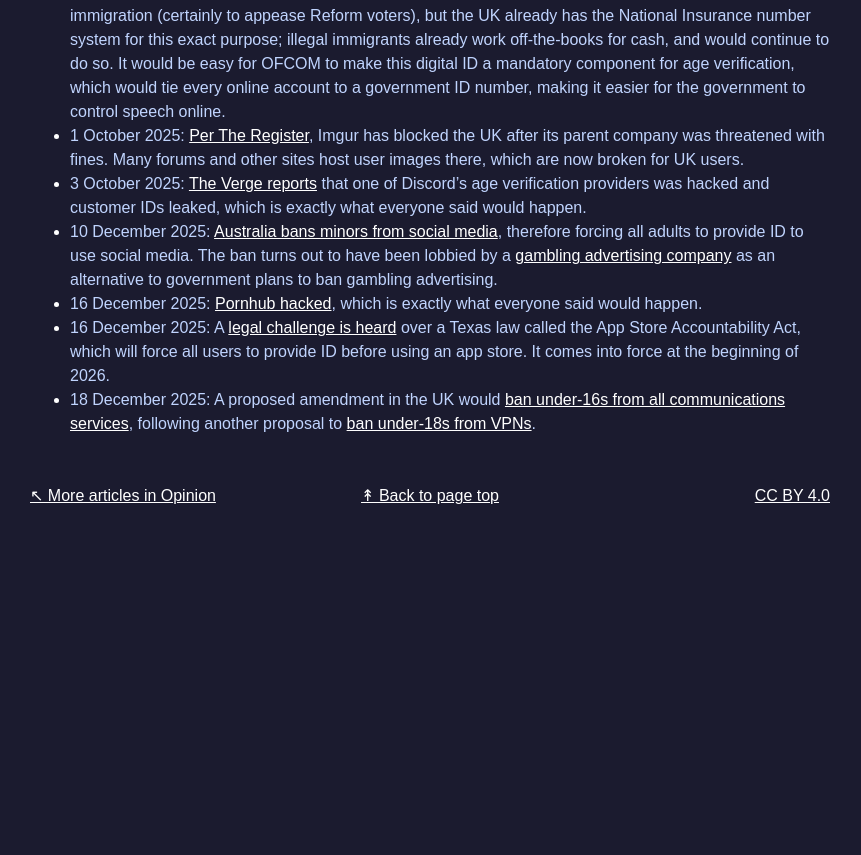
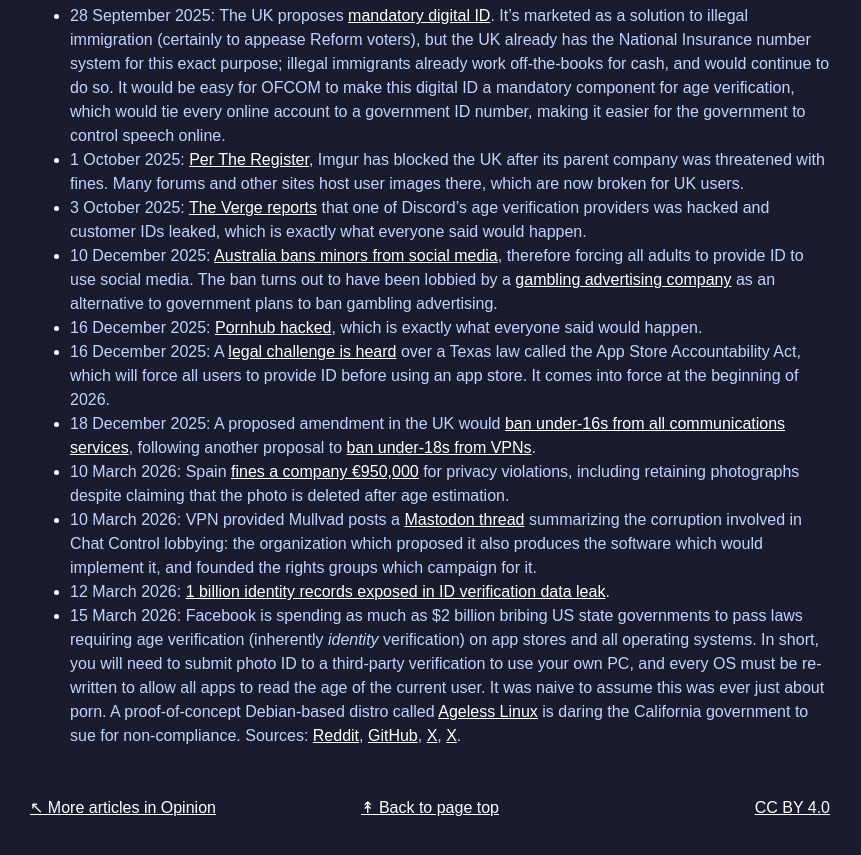
Before and after one commit to orbitalflower/orbitalflower.github.io, a Jekyll site: the page built from _posts/2025-08-03-online-safety-act-bad.md, in a window 1280 px wide and 900 px high, scrolled down 6626 px. Shown: the top 855 px of the window, without its empty margins (210-1071 px from the left). Built offline with Jekyll 4.4.1, drawn with Linux system fonts in a browser that asks for light colours; before the commit the page ends 7214 px from its top, so only the background shows below that; some of the changed text lies outside the part shown.

Commit message:
privacy nes

```diff
--- a/_posts/2025-08-03-online-safety-act-bad.md
+++ b/_posts/2025-08-03-online-safety-act-bad.md
@@ -343,6 +343,7 @@
 - [The UK Online Safety Act is about censorship, not safety](https://www.theregister.com/2025/08/21/the_uk_online_safety_act/) - The Register
 - [Discord customer service data breach leaks user info and scanned photo IDs](https://www.theverge.com/news/792032/discord-customer-service-data-breach-hack) - The Verge
 - [Age Verification and Age Gating: Resource Hub](https://www.eff.org/issues/age-verification) - EFF
+- [The web should remain anonymous by default](https://blog.mozilla.org/en/privacy-security/web-anonymity/) - Mozilla Blog
 
 ## Updates
 
@@ -394,3 +395,24 @@
 - 18 December 2025: A proposed amendment in the UK would
 [ban under-16s from all communications services](https://decoded.legal/blog/2025/12/a-proposed-legislative-amendment-to-attempt-to-ban-under-16s-in-the-uk-from-common-messaging-services-sharing-family-photos-using-wikipedia-and-doing-much-else-online-by-imposing-age-assurance-on-everyone/),
 following another proposal to [ban under-18s from VPNs](https://decoded.legal/blog/2025/12/a-proposed-legislative-amendment-to-attempt-to-compel-vpn-services-providers-to-prevent-anyone-under-18-in-the-uk-from-using-their-vpns/).
+- 10 March 2026: Spain [fines a company €950,000](https://ppc.land/spain-fines-yoti-eu950-000-over-biometric-data-and-consent-failures/)
+  for privacy violations, including retaining photographs despite claiming that
+  the photo is deleted after age estimation.
+- 10 March 2026: VPN provided Mullvad posts a
+  [Mastodon thread](https://mastodon.online/@mullvadnet/116206184902355562)
+  summarizing the corruption involved in Chat Control lobbying: the organization
+  which proposed it also produces the software which would implement it, and
+  founded the rights groups which campaign for it.
+- 12 March 2026: [1 billion identity records exposed in ID verification data leak](https://www.aol.com/articles/1-billion-identity-records-exposed-152505381.html).
+- 15 March 2026: Facebook is spending as much as $2 billion bribing US state
+  governments to pass laws requiring age verification (inherently _identity_
+  verification) on app stores and all operating systems. In short, you will need
+  to submit photo ID to a third-party verification to use your own PC, and every
+  OS must be re-written to allow all apps to read the age of the current user.
+  It was naive to assume this was ever just about porn.
+  A proof-of-concept Debian-based distro called [Ageless Linux](https://agelesslinux.org/)
+  is daring the California government to sue for non-compliance. Sources:
+  [Reddit](https://old.reddit.com/r/linux/comments/1rshc1f/i_traced_2_billion_in_nonprofit_grants_and_45/),
+  [GitHub](https://github.com/upper-up/meta-lobbying-and-other-findings),
+  [X](https://x.com/vxunderground/status/2032562782248349793),
+  [X](https://x.com/Pirat_Nation/status/2032872323879973241).
```
